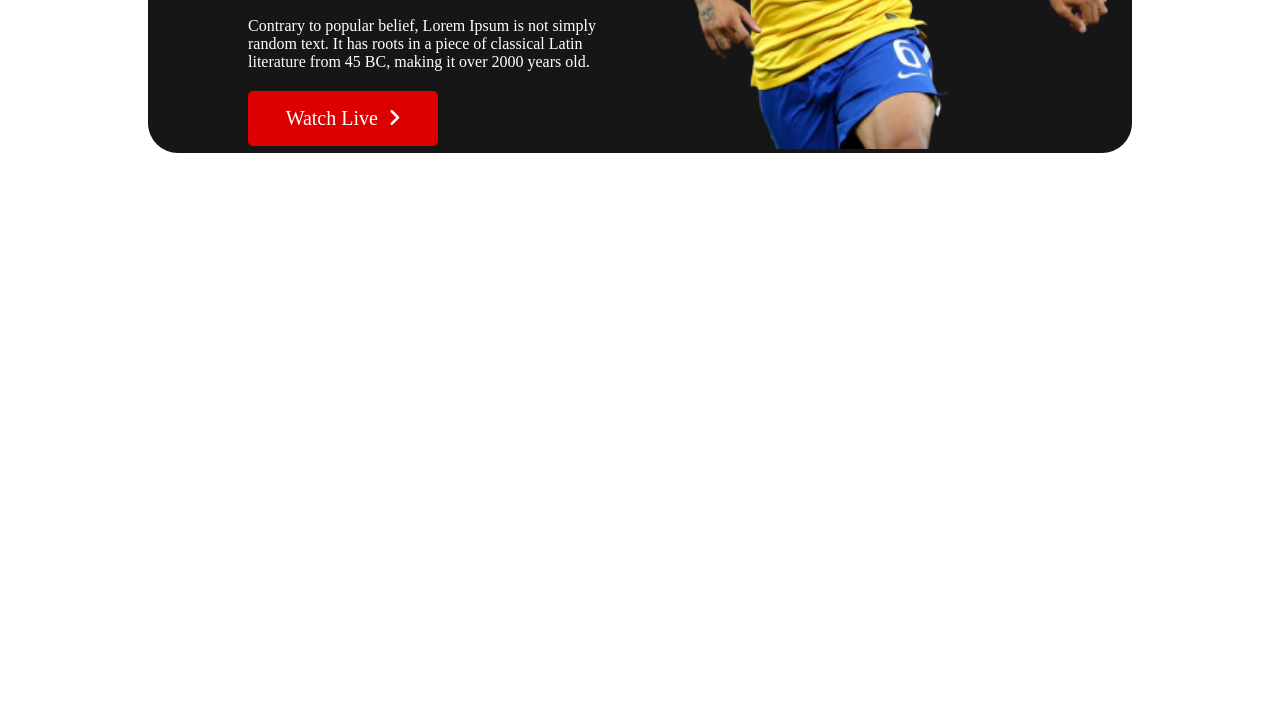
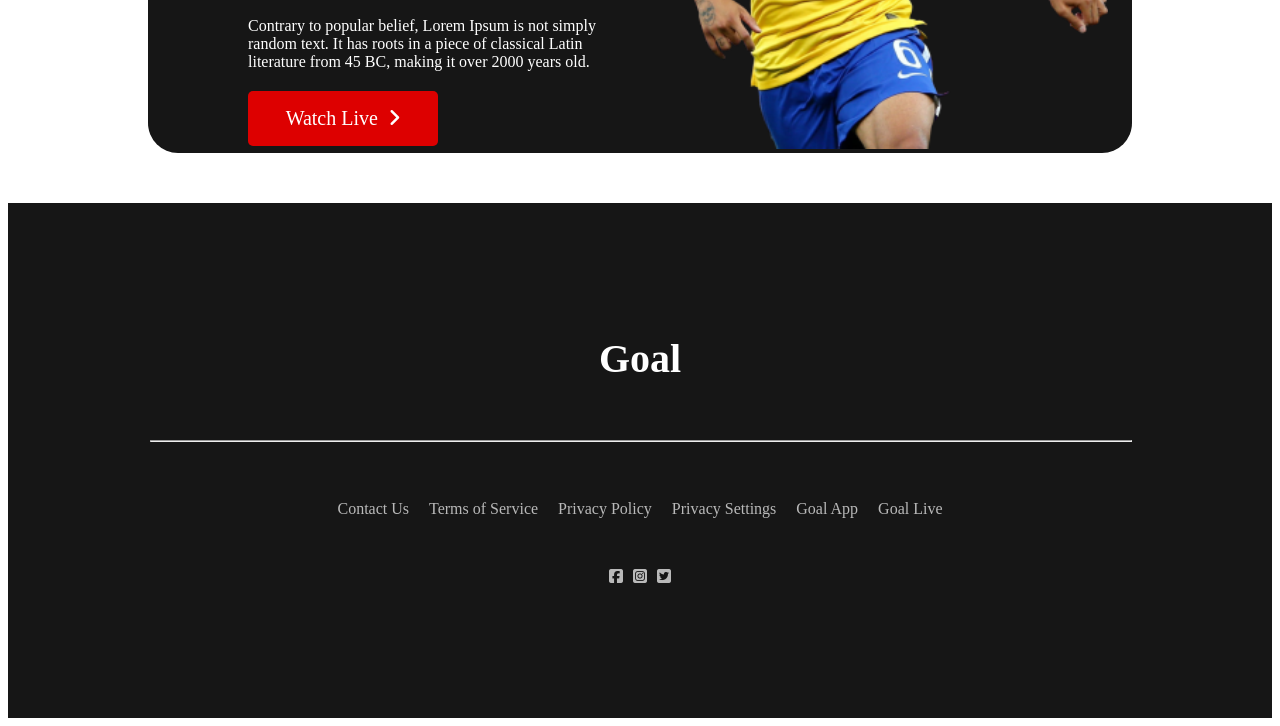
Before and after one commit to iprosenjitp/world-cup, a plain HTML site: page index.html in a window 1280 px wide. Shown: the part 381-1107 px from the top of the page. Before the commit the page ends 800 px from the top, so only its background shows below. Drawn offline with Linux system fonts and the light colour scheme.

Commit message:
Footer Part

```diff
--- a/index.html
+++ b/index.html
@@ -34,6 +34,39 @@
 
     <!-- Header End--------------------------------------------------------------------------------------------------- -->
 
+
+    <!-- Footer Start------------------------------------------------------------------------------------------------- -->
+
+    <footer>
+        <div class="footer">
+            <div class="foooter-title">
+                <h2>Goal</h2>
+            </div>
+            <hr>
+            <div class="footer-option">
+                <a href="">Contact Us</a>
+                <a href="">Terms of Service</a>
+                <a href="">Privacy Policy</a>
+                <a href="">Privacy Settings</a>
+                <a href="">Goal App</a>
+                <a href="">Goal Live</a>
+            </div>
+            <div class="footer-social">
+                <a href="">
+                    <i class="fa-brands fa-facebook-square"></i>
+                </a>
+                <a href="">
+                    <i class="fa-brands fa-instagram-square"></i>
+                </a>
+                <a href="">
+                    <i class="fa-brands fa-twitter-square"></i>
+                </a>
+            </div>
+        </div>
+    </footer>
+
+    <!-- Footer End--------------------------------------------------------------------------------------------------- -->
+
 </body>
 
 </html>
--- a/styles/index-style.css
+++ b/styles/index-style.css
@@ -5,6 +5,8 @@
 /* .header-detail {
     margin: 110px 0 110px 110px;
 } */
+
+/* HEADER STYLE ************************************************/
 
 header {
     /* border: 2px solid red; */
@@ -65,3 +67,66 @@ header {
 header img {
     height: 480px;
 }
+
+/* FOOTER STYLE ************************************************/
+
+
+footer {
+    border: 2px solid #161616;
+
+    background-color: #161616;
+}
+
+.footer {
+    margin: 130px 140px;
+
+    display: grid;
+    grid-template-columns: repeat(1, 1fr);
+    row-gap: 50px;
+}
+
+.foooter-title {
+    /* border: 2px solid black; */
+
+    text-align: center;
+}
+
+.foooter-title h2 {
+    margin: 0;
+    font-weight: 600;
+    font-size: 40px;
+    color: #FFFFFF;
+}
+
+hr {
+    width: 100%;
+}
+
+.footer-option {
+    /* border: 2px solid blue; */
+
+    display: flex;
+    column-gap: 20px;
+    justify-content: center;
+    align-items: center;
+}
+
+.footer-option a {
+    text-decoration: none;
+    font-weight: 500;
+    font-size: 16px;
+    color: #B9B9B9;
+}
+
+.footer-social {
+    /* border: 2px solid brown; */
+
+    display: flex;
+    column-gap: 10px;
+    justify-content: center;
+}
+
+.footer-social a {
+    text-decoration: none;
+    color: #B9B9B9;
+}
```
